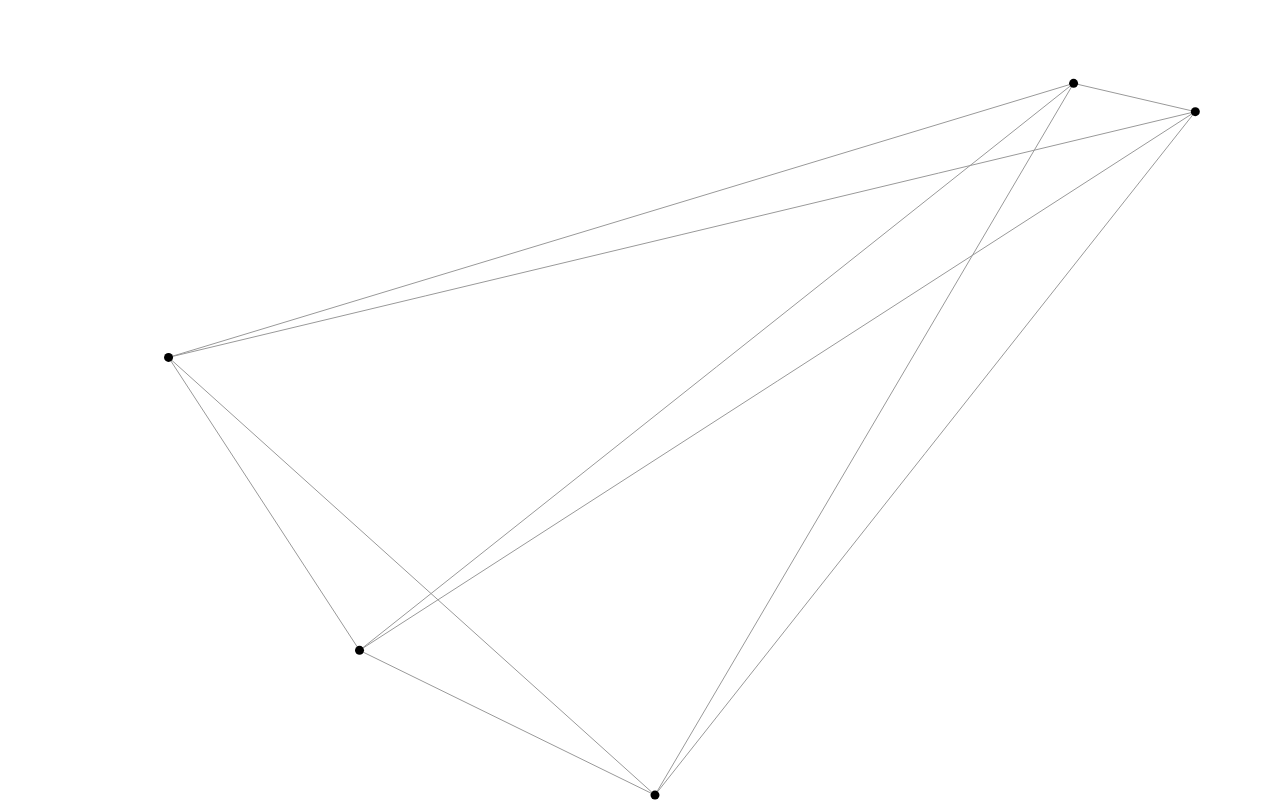
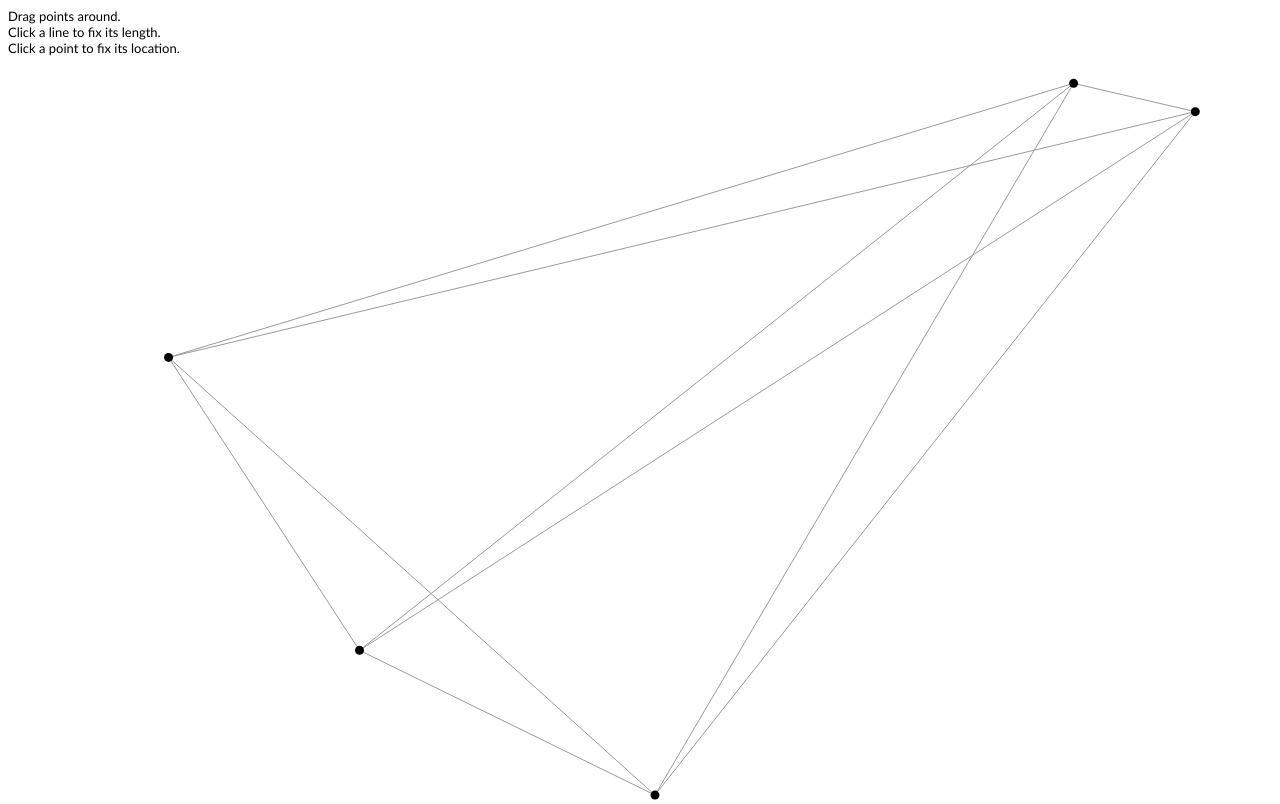
Before and after one commit to electronicwhisper/linkages, a plain HTML site: page index.html in a window 1280 px wide. Drawn offline with Linux system fonts and the light colour scheme.

Commit message:
added instructions

```diff
--- a/compiled/app.js
+++ b/compiled/app.js
@@ -95,15 +95,20 @@
       y: makeValue(0).set("isConstant", true)
     });
     (function() {
-      var canvas, height, ps, width;
+      var canvas, height, n, ps, width, _i, _results;
       canvas = document.getElementById("c");
       width = canvas.width = window.innerWidth;
       height = canvas.height = window.innerHeight;
-      ps = [0, 1, 2, 3, 4].map(function() {
+      n = 5;
+      ps = (function() {
+        _results = [];
+        for (var _i = 0; 0 <= n ? _i < n : _i > n; 0 <= n ? _i++ : _i--){ _results.push(_i); }
+        return _results;
+      }).apply(this).map(function() {
         return makePoint(Math.random() * width, Math.random() * height);
       });
       return ps.forEach(function(p1, i) {
-        return ps.slice(i + 1, 5).forEach(function(p2) {
+        return ps.slice(i + 1, n).forEach(function(p2) {
           return makeLine(p1, p2);
         });
       });
@@ -141,6 +146,7 @@
     };
     window.onmousedown = function(e) {
       var point;
+      e.preventDefault();
       potentialClick = {
         x: e.clientX,
         y: e.clientY
--- a/index.html
+++ b/index.html
@@ -2,10 +2,25 @@
 <html>
 <head>
 <style type="text/css">
-body {margin: 0; overflow: hidden}
+body {
+  overflow: hidden;
+  font-family: optima;
+  font-size: 13px;
+}
+#c {
+  position: absolute;
+  top: 0px;
+  left: 0px;
+}
 </style>
 </head>
 <body>
+
+<div id="instructions">
+  Drag points around.<br />
+  Click a line to fix its length.<br />
+  Click a point to fix its location.
+</div>
 
 <canvas id="c" width="1000" height="1000"></canvas>
 
```
Also changed, not shown: 1 other file.
